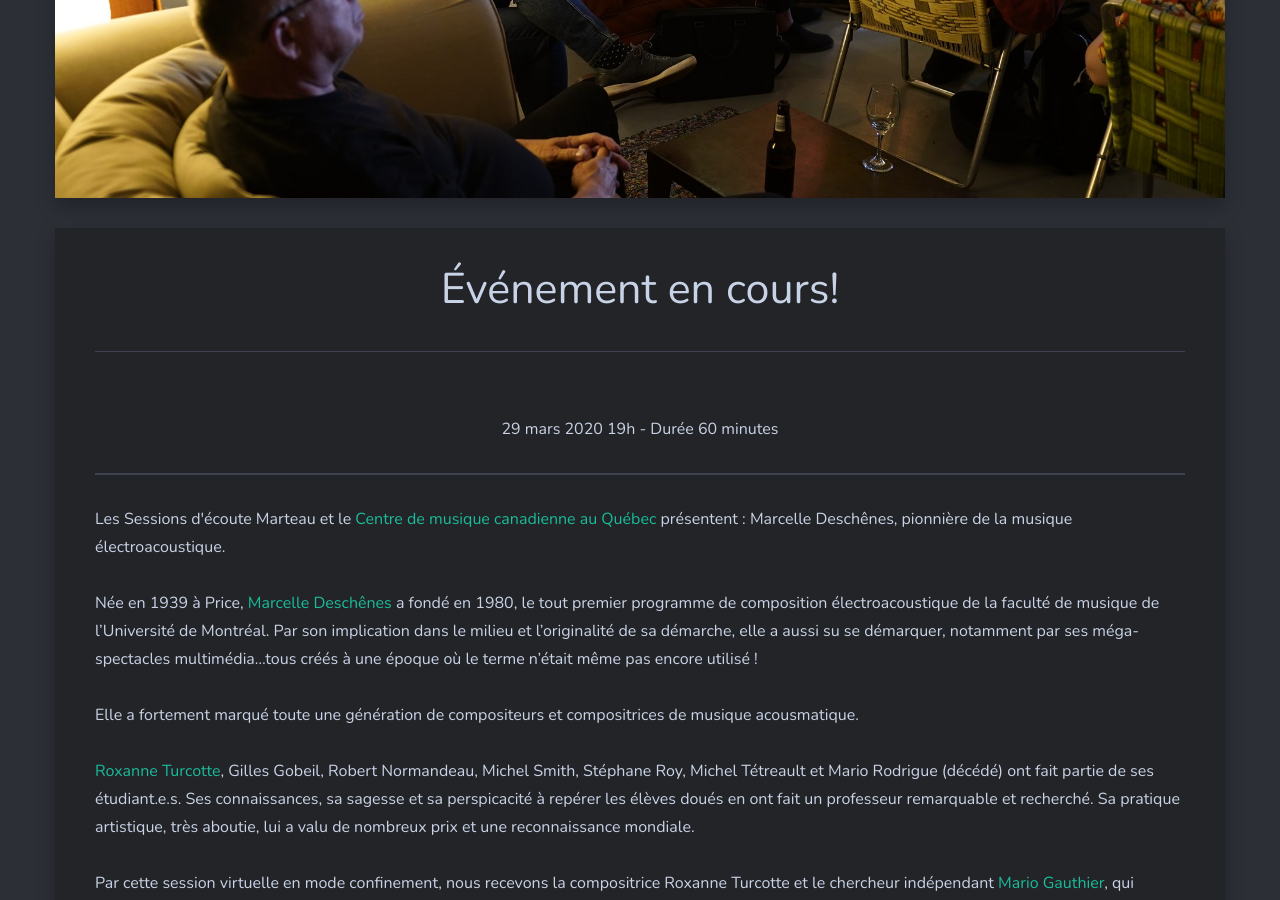
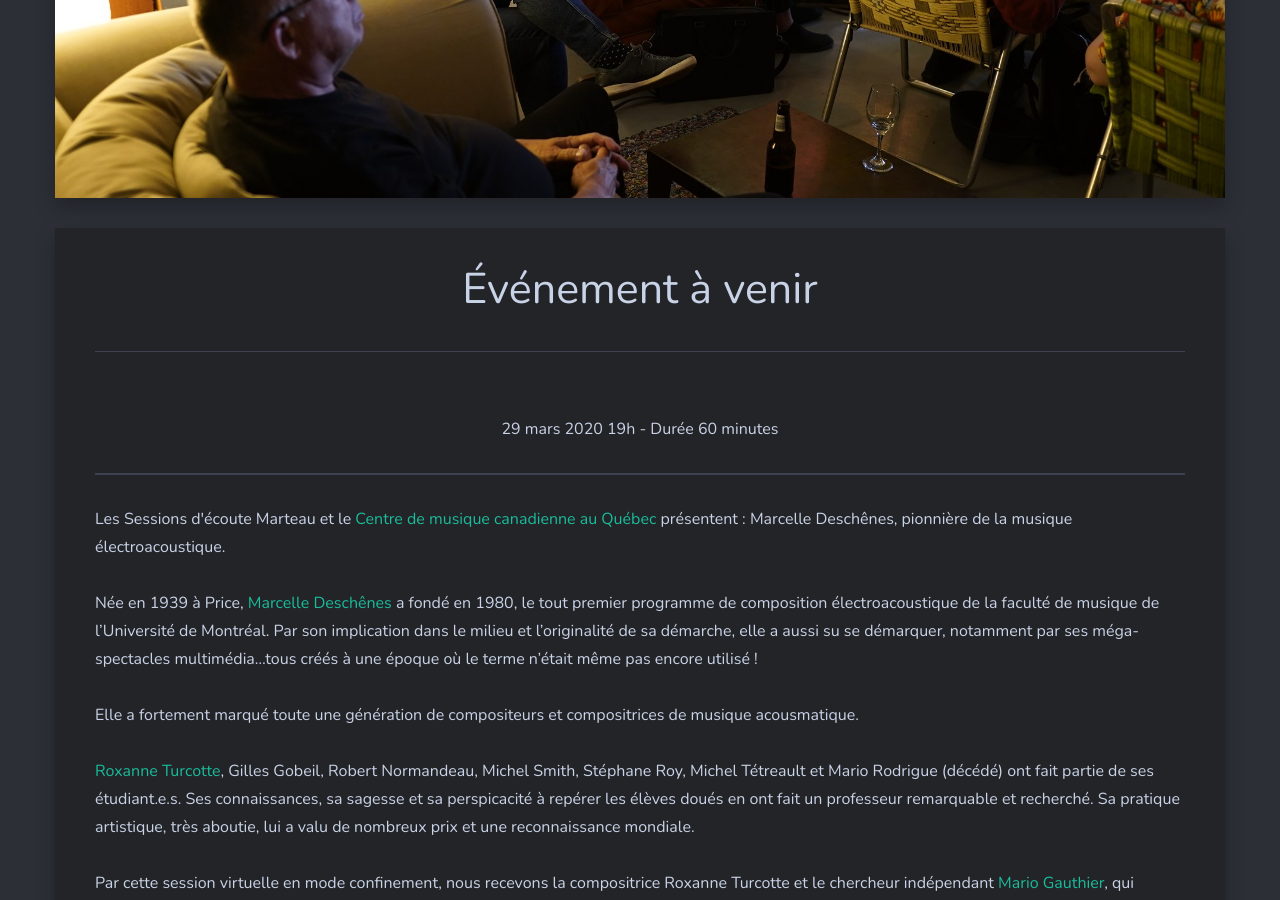
Before and after one commit to sessions-marteau/sessions-marteau-2.github.io, a Jekyll site: the page built from _pages/evenement-a-venir.md, in a window 1280 px wide and 900 px high, scrolled down 497 px. Built offline with Jekyll 4.4.1, drawn with Linux system fonts in a browser that asks for light colours; nearby versions of some CDN libraries.

Commit message:
Update evenement-a-venir.md

```diff
--- a/_pages/evenement-a-venir.md
+++ b/_pages/evenement-a-venir.md
@@ -1,6 +1,6 @@
 ---
 layout: post
-title: Événement en cours!
+title: Événement à venir
 image: 2nd-SM_850204525888274432_o.jpg
 permalink: /evenement-a-venir/
 dropdown: true
```
